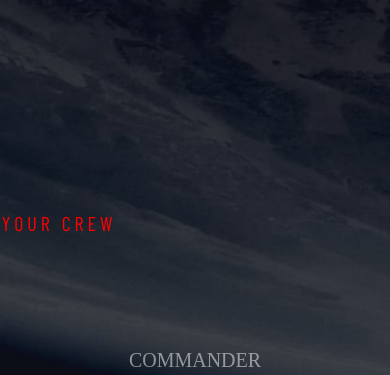
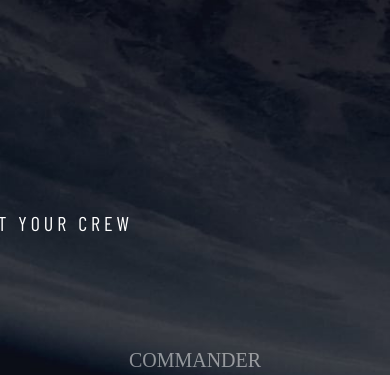
Before and after one commit to momokoboi/Space_Tourism, a plain HTML site: page crew-commander.html in a window 390 px wide. Shown: the part 138-513 px from the top of the page. Drawn offline with nearby package versions, Linux system fonts and the light colour scheme; a web font is replaced by a local one.

Commit message:
Update mobile_crew.css

```diff
--- a/mobile_crew.css
+++ b/mobile_crew.css
@@ -118,9 +118,8 @@ main{
 }
 main h1{
     display: block;
-    color: red;
     font-size: clamp(20px,3vw, 28px);
-    margin-left: calc((855px - 100vh)* 1);
+    margin-left: calc((855px - 100vh)* 2.5);
 }
 
 article{
```
